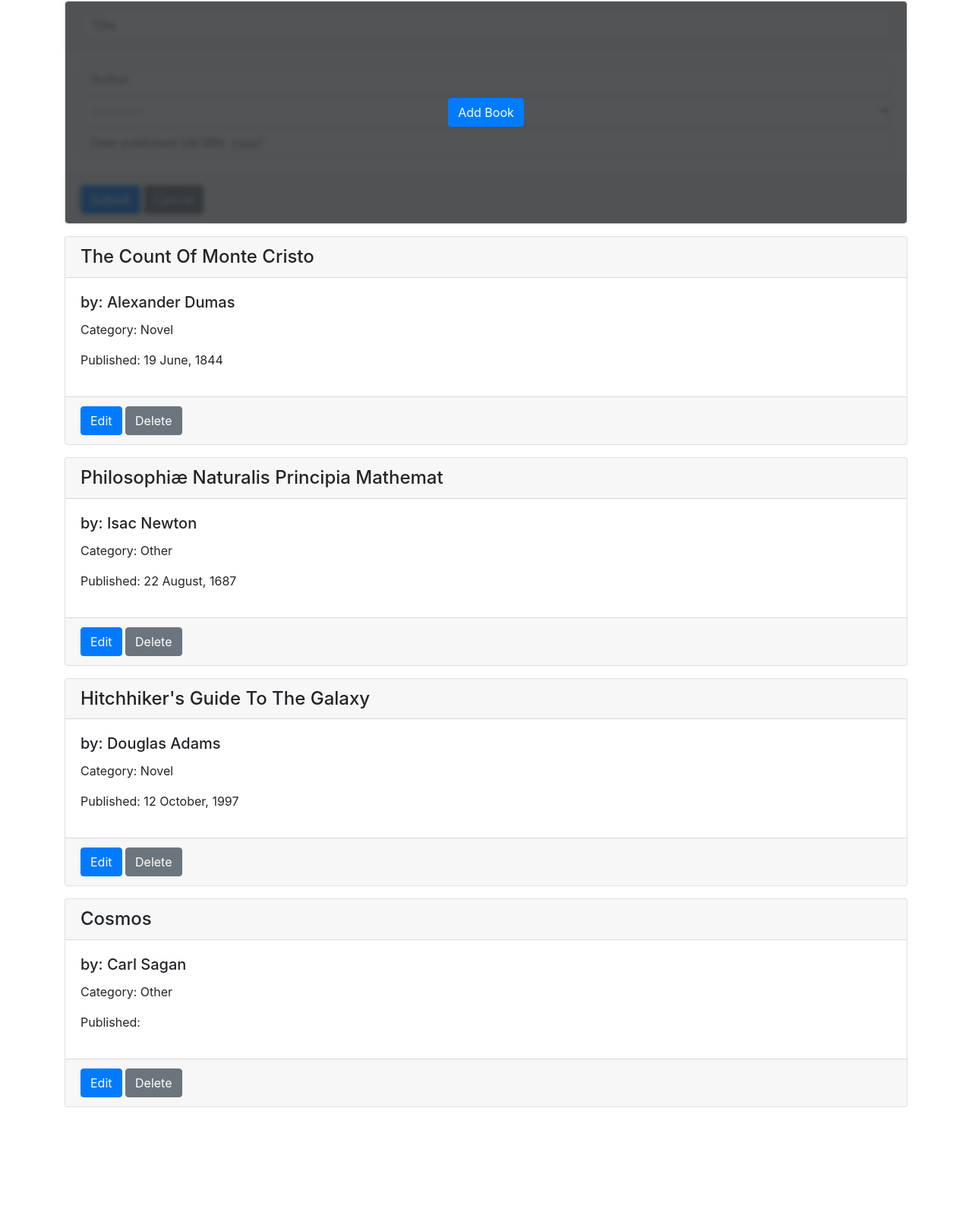
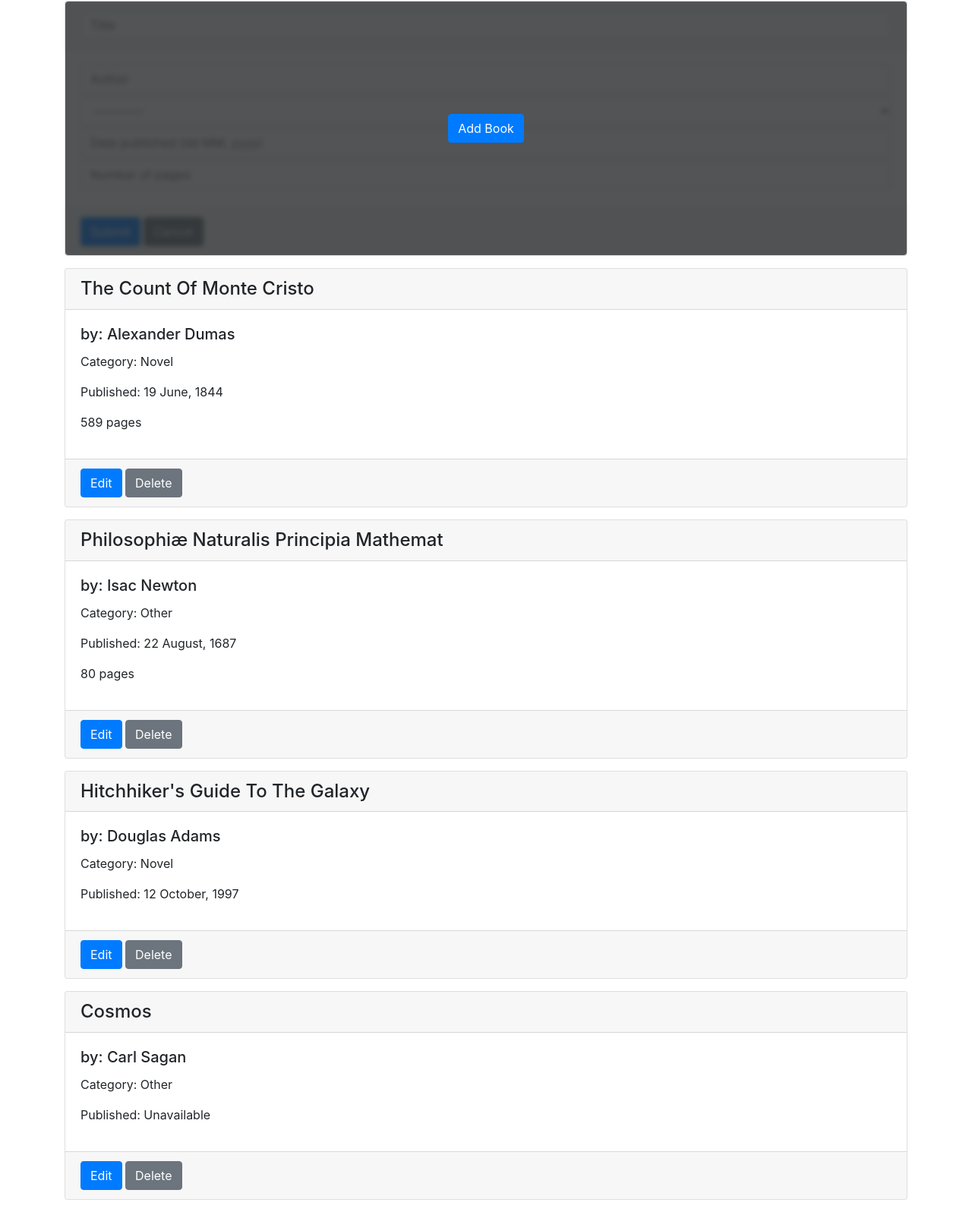
Before and after one commit to dgallantino/BookList, a Django app: page / in a window 1280 px wide. Shown: the part 64-1660 px from the top of the page at 76% size. Before the commit the page ends 1522 px from the top, so only its background shows below. Run offline with Django 3.2, Linux system fonts and the light colour scheme; data comes from the database, SQL or seed files in the repository; both versions use the stored data as it was after the commit; some libraries are stand-ins or nearby versions.

Commit message:
add number of pages input

```diff
--- a/BookListApp/templates/BookListApp/book-create.html
+++ b/BookListApp/templates/BookListApp/book-create.html
@@ -14,6 +14,9 @@
       </div>
       <div class="form-group mb-1">
         {{form.date_published}}
+      </div>
+      <div class="form-group mb-1">
+        {{form.number_of_pages}}
       </div>
     </div>
     <div class="card-footer">
--- a/BookListApp/templates/BookListApp/book-view.html
+++ b/BookListApp/templates/BookListApp/book-view.html
@@ -3,7 +3,10 @@
   <div class="card-body">
     <h5 class="card-title">by: {{Book.author | title}}</h5>
     <p>Category: {{Book.get_type_of_book_display}} </p>
-    <p>Published: {{Book.date_published|date:"d F, Y"}}</p>
+    <p>Published: {{Book.date_published|date:"d F, Y"|default:"Unavailable"}}</p>
+    <p>{% if Book.number_of_pages %}{{Book.number_of_pages}} pages{% endif %}
+    </p>
+
   </div>
   <div class="card-footer">
     <a href="{%url "BookListApp:update" Book.pk %}" class="btn btn-primary">Edit</a>
```
Also changed, not shown: BookListApp/templates/BookListApp/book-update.html (+6 -1 lines), db.sqlite3.
